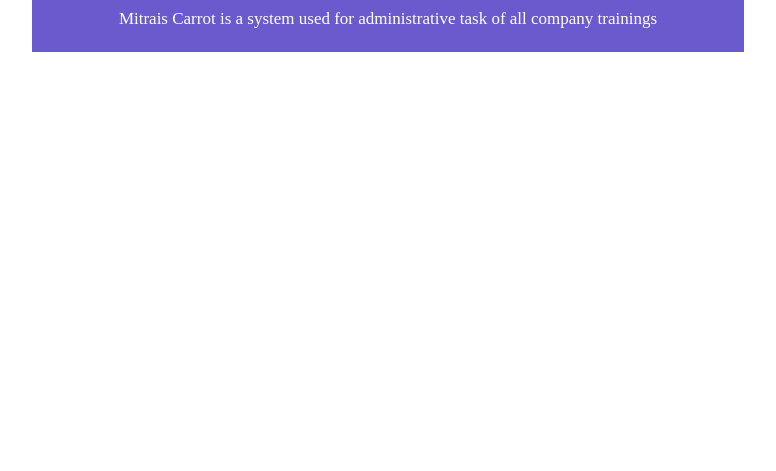
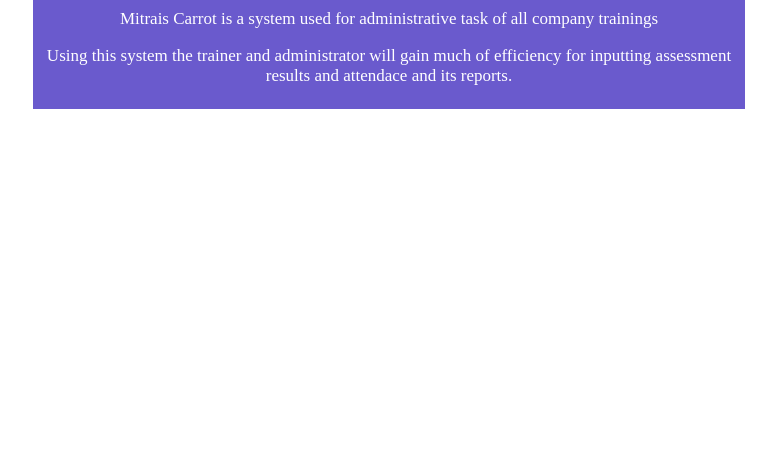
Before and after one commit to farisadam97/mitrais_carrot, a plain HTML site: page index.html in a window 1280 px wide. Shown: the part 329-800 px from the top of the page, without its empty margins (251-1027 px from the left). Drawn offline with Linux system fonts and the light colour scheme.

Commit message:
add new description

```diff
--- a/index.html
+++ b/index.html
@@ -22,7 +22,8 @@
         }
         .box {
             text-align: center;
-            margin-left: 275px;
+            margin-left: auto;
+            margin-right: auto;
             width: 700px;
             background-color: slateblue;
             padding: 6px;
@@ -35,6 +36,7 @@
     <h1 class="page-header">Mitrais Carrot</h1>
     <div class="box">
         <p>Mitrais Carrot is a system used for administrative task of all company trainings</p>
+        <p>Using this system the trainer and administrator will gain much of efficiency for inputting assessment results and attendace and its reports.</p>
     </div>
 </body>
 
```
